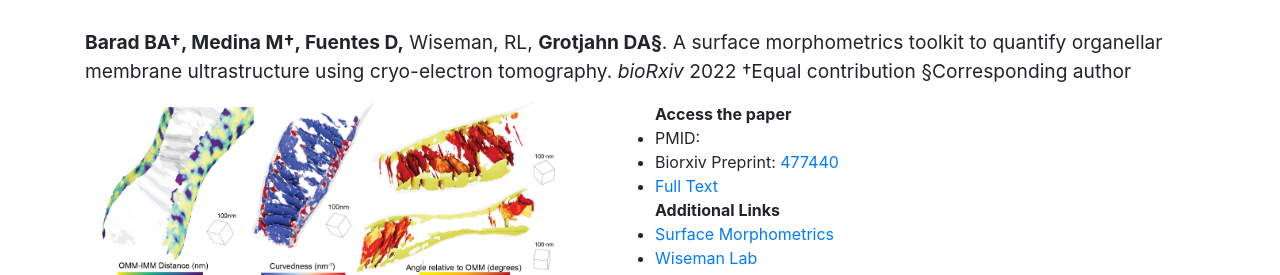
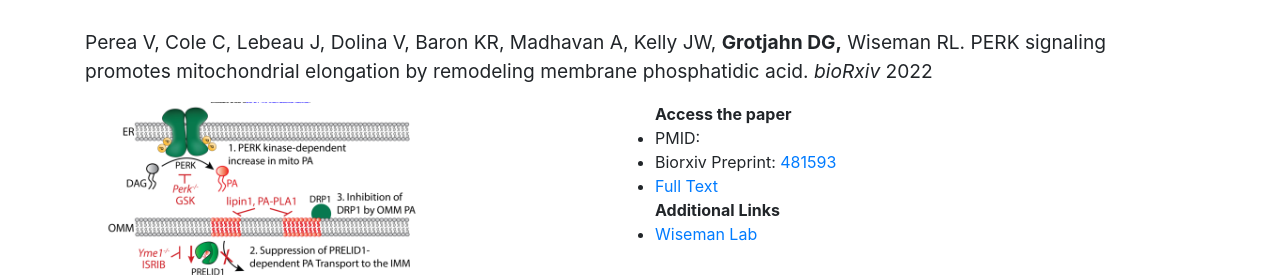
Before and after one commit to GrotjahnLab/GrotjahnLab.github.io, a Jekyll site: the page built from publications/index.html, in a window 1280 px wide and 900 px high, cut to the strip 360-635 px from the top of the window. Built offline with Jekyll 4.4.1, drawn with Linux system fonts in a browser that asks for light colours; nearby versions of some CDN libraries; comment, search, counter and statistics services are not loaded.

Commit message:
added Parea 2022 biorxiv preprint

```diff
--- a/_data/publications.yml
+++ b/_data/publications.yml
@@ -1,3 +1,11 @@
+- citation: 'Perea V, Cole C, Lebeau J, Dolina V, Baron KR, Madhavan A, Kelly JW, **Grotjahn DG,** Wiseman RL. PERK signaling promotes mitochondrial elongation by remodeling membrane phosphatidic acid. *bioRxiv* 2022'
+  image: '/static/img/publications/Parea_PAPerk_2022biorxiv.png'
+  biorxiv: 2022.02.23.481593
+  pdf: '/static/pdf/Parea_PAPerk_2022biorxiv.pdf'
+  links:
+    - name: "Wiseman Lab"
+      url: 'http://www.wiseman.scripps.edu/'
+
 - citation: '**Barad BA†, Medina M†, Fuentes D,** Wiseman, RL, **Grotjahn DA§**. A surface morphometrics toolkit to quantify organellar membrane ultrastructure using cryo-electron tomography. *bioRxiv* 2022 †Equal contribution §Corresponding author'
   image: '/static/img/publications/surfacemorphometrics-01.png'
   biorxiv: 2022.01.23.477440
```
Also changed, not shown: static/img/publications/Parea_PAPerk_2022biorxiv.png (added), 1 other file.
